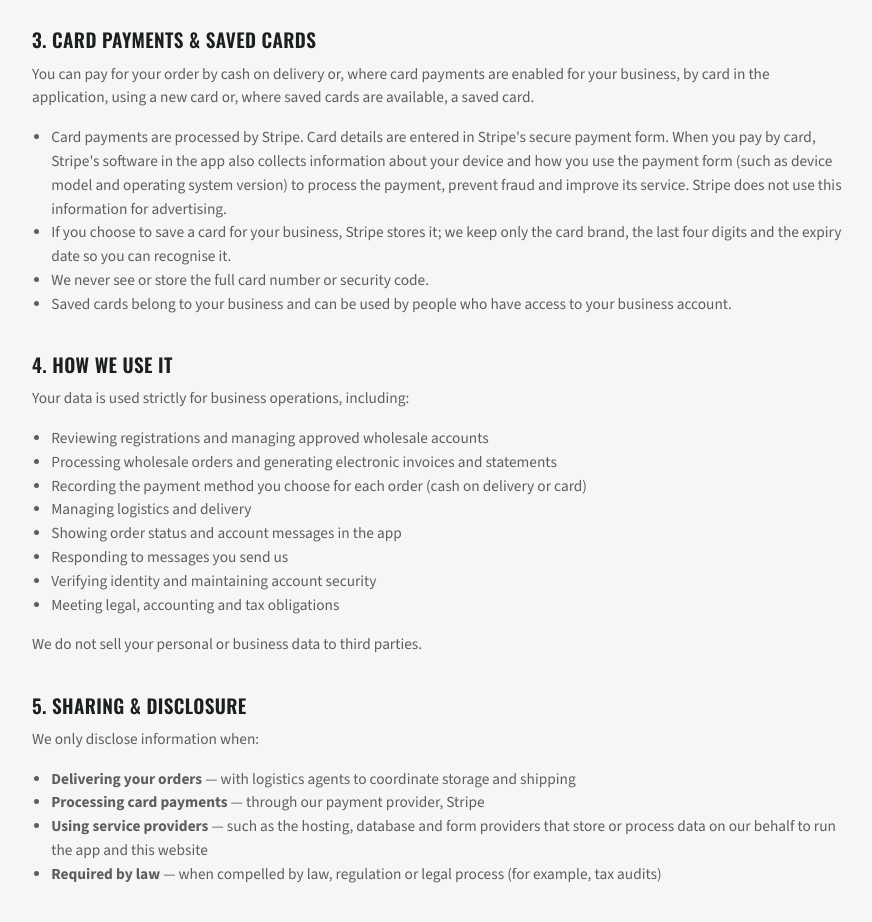
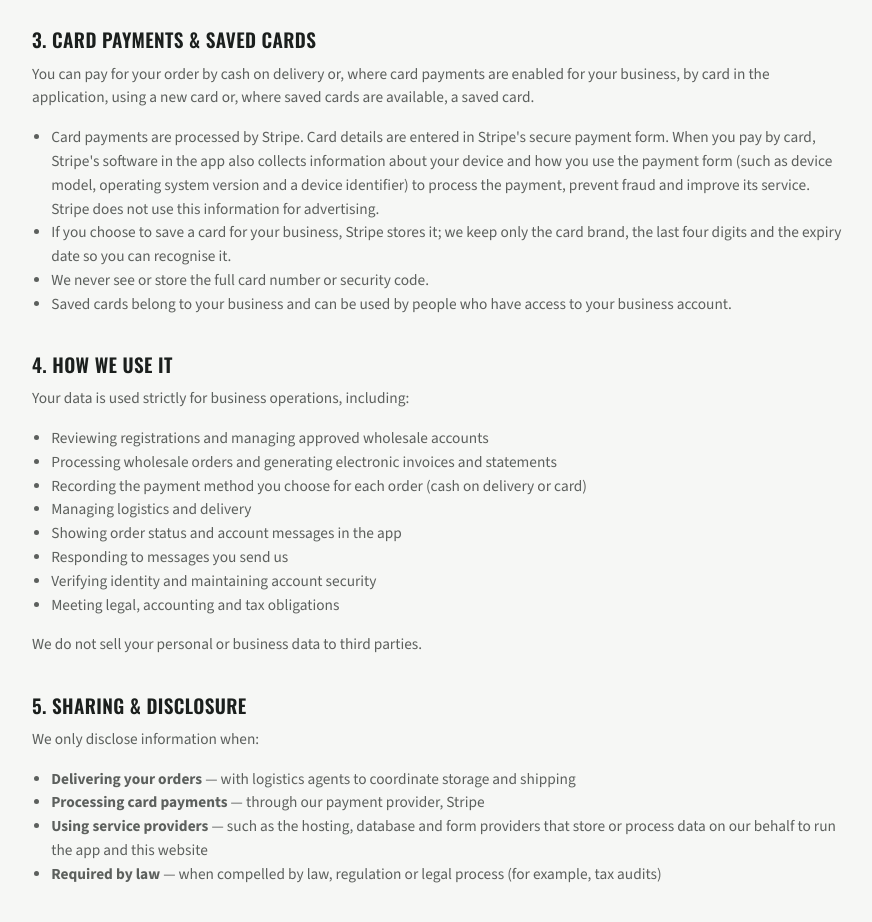
Before and after one commit to Jsayej/support-site, a plain HTML site: page privacy.html in a window 1280 px wide. Shown: the part 1220-2142 px from the top of the page, without its empty margins (358-1230 px from the left). Drawn offline with nearby package versions, Linux system fonts and the light colour scheme.

Commit message:
Add files via upload

```diff
--- a/privacy.html
+++ b/privacy.html
@@ -601,7 +601,7 @@ p{ margin:0 0 1em; color:var(--ink-70); }
           <h2>3. Card payments &amp; saved cards</h2>
           <p>You can pay for your order by cash on delivery or, where card payments are enabled for your business, by card in the application, using a new card or, where saved cards are available, a saved card.</p>
           <ul>
-            <li>Card payments are processed by Stripe. Card details are entered in Stripe's secure payment form. When you pay by card, Stripe's software in the app also collects information about your device and how you use the payment form (such as device model and operating system version) to process the payment, prevent fraud and improve its service. Stripe does not use this information for advertising.</li>
+            <li>Card payments are processed by Stripe. Card details are entered in Stripe's secure payment form. When you pay by card, Stripe's software in the app also collects information about your device and how you use the payment form (such as device model, operating system version and a device identifier) to process the payment, prevent fraud and improve its service. Stripe does not use this information for advertising.</li>
             <li>If you choose to save a card for your business, Stripe stores it; we keep only the card brand, the last four digits and the expiry date so you can recognise it.</li>
             <li>We never see or store the full card number or security code.</li>
             <li>Saved cards belong to your business and can be used by people who have access to your business account.</li>
```
